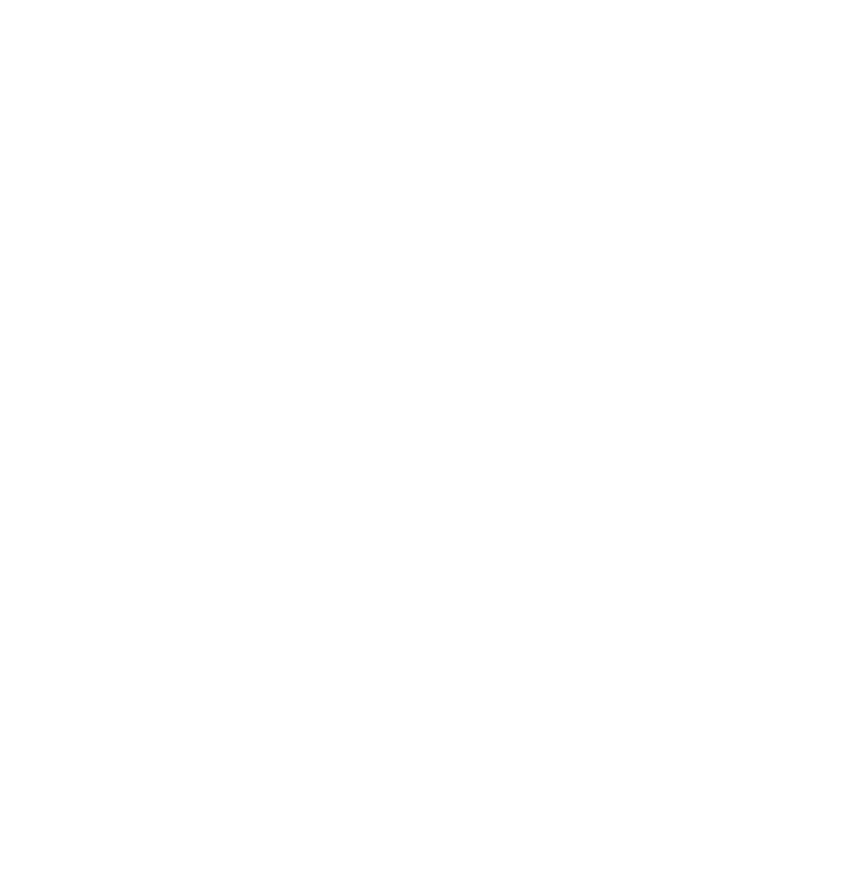
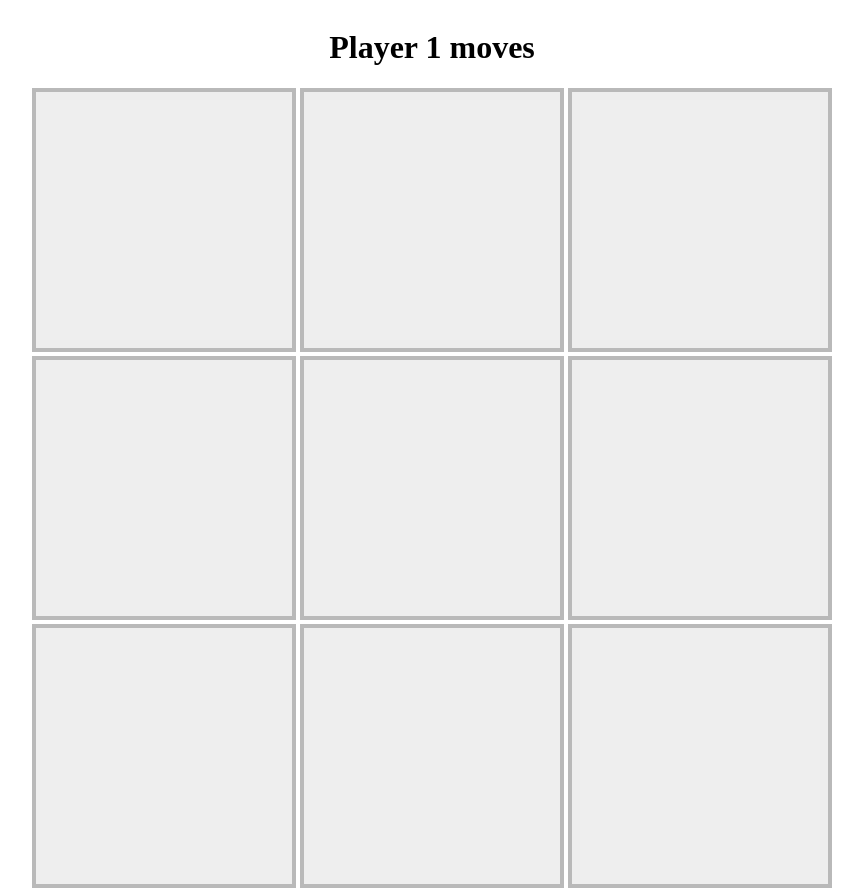
Before and after one commit to kaz9112/TOP-tic-tac-toe, a plain HTML site: page index.html in a window 1280 px wide. Shown: the whole page, without its empty margins (208-1071 px from the left). Before the commit the page ends 816 px from the top, so only its background shows below. Drawn offline with Linux system fonts and the light colour scheme.

Commit message:
added: createGamecell; initGameCell; both are inside the gameModule

```diff
--- a/index.html
+++ b/index.html
@@ -7,10 +7,10 @@
     <link rel="stylesheet" href="style.css">
 </head>
 <body>
+    <h1>Player 1 moves</h1>
     <div class="game-board">
 
-
-<!--
+<!-- example for div
         <div class="game-cell">
             <h1>X</h1>
         </div>
--- a/script.js
+++ b/script.js
@@ -0,0 +1,27 @@
+// Game Module
+const gameModule = (function() {
+
+    // create single game cell
+    const createGameCell = (function () {
+        const gameCell = document.createElement('div');
+        gameCell.classList.add('game-cell');
+        return gameCell
+    });
+
+    // initialize multiple game cell inside the game board
+    const initGameCell = (function () {
+        const gameBoard = document.querySelector('.game-board')
+        // create textRow div
+        if (gameBoard) { // check whether game board exist or not
+            for (let i = 0; i < 9; i++) {
+                gameBoard.appendChild(createGameCell()); //append gameboard with new child which is returned from createGameCell
+            }
+        }
+
+    });
+
+    // initialize Game Cell
+    initGameCell()
+
+
+})();
--- a/style.css
+++ b/style.css
@@ -14,7 +14,7 @@ body {
 
 .game-cell {
     background-color: rgb(238, 238, 238);
-    border: 2px solid rgb(185, 185, 185);
+    border: 4px solid rgb(185, 185, 185);
     display: flex;
     align-items: center;
     justify-content: center;
```
